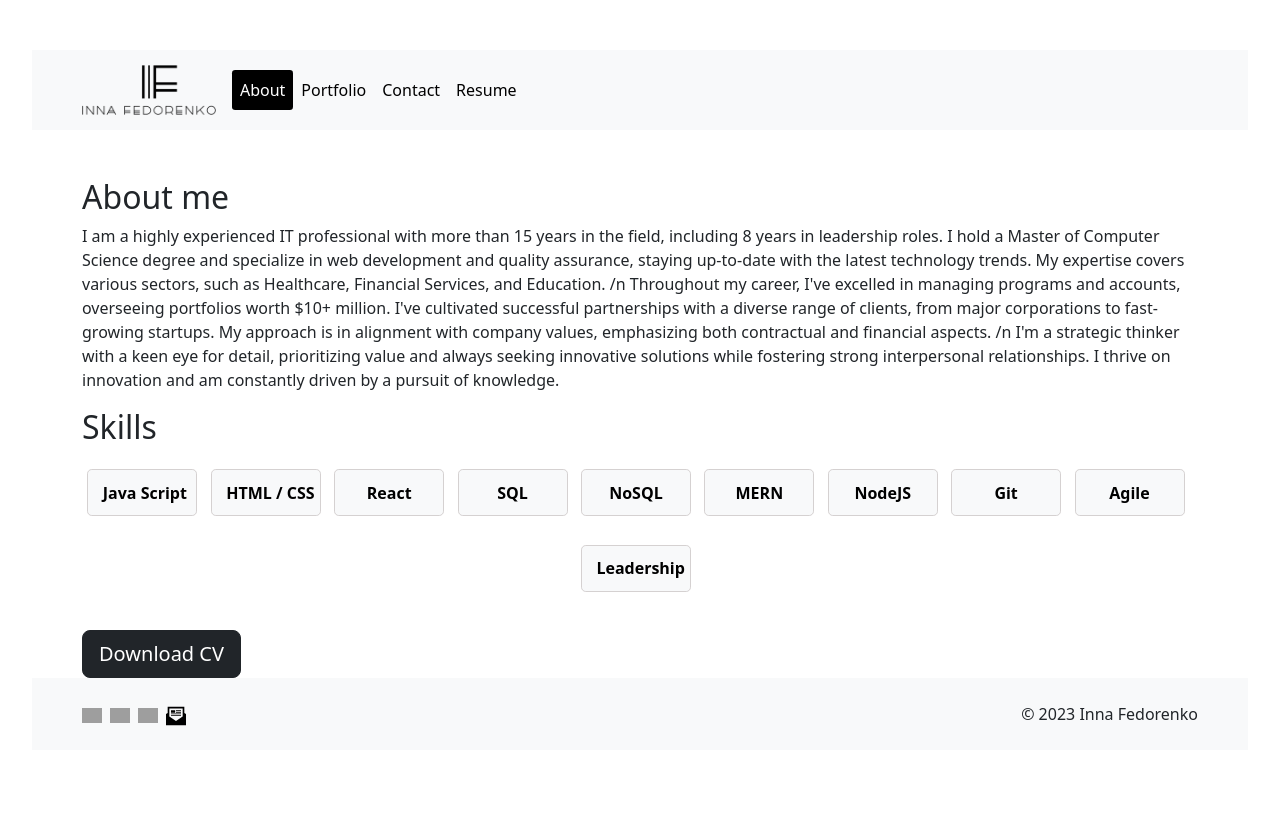
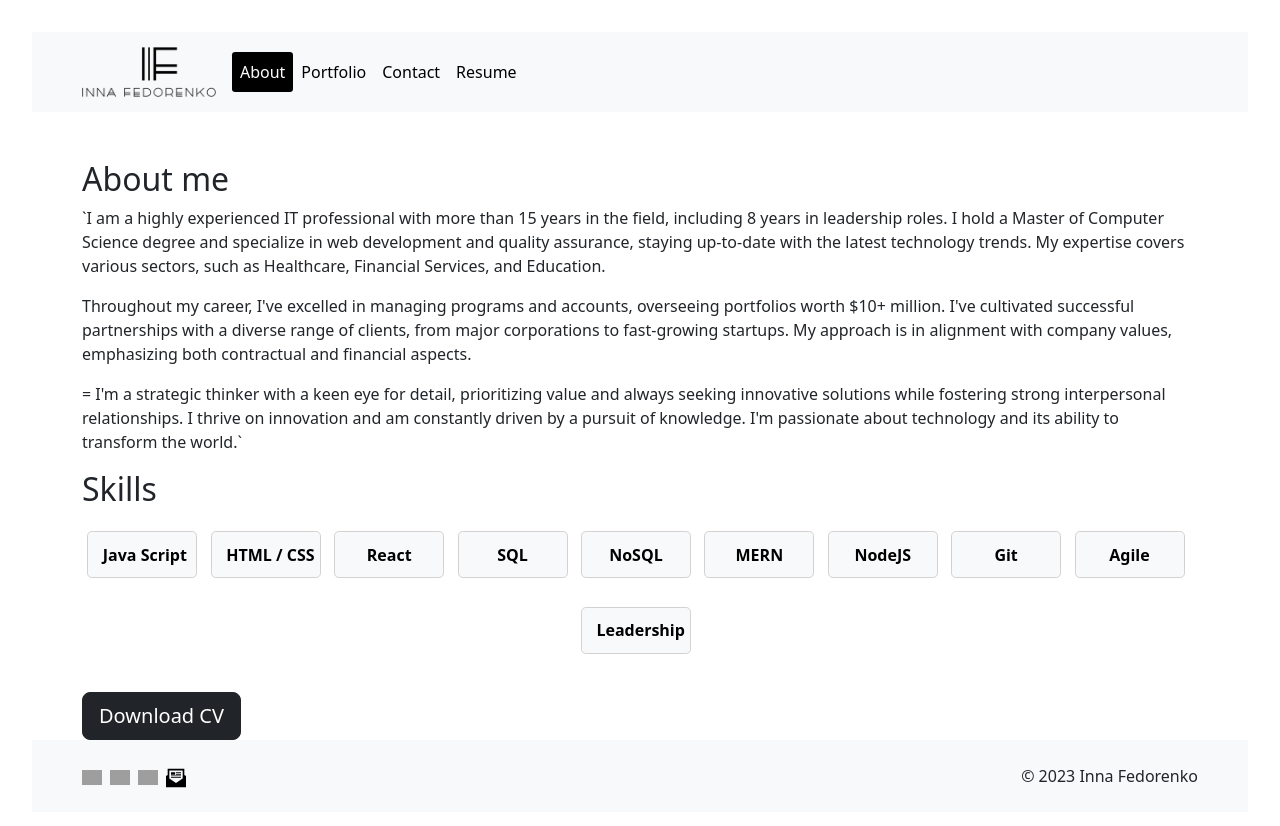
Before and after one commit to InnaFedorenko/if_portfolio_react, a React (Vite) app: page /resume in a window 1280 px wide. Shown: the top 826 px of the page. Before the commit the page ends 800 px from the top, so only its background shows below. Built offline with nearby package versions, Linux system fonts and the light colour scheme; grey boxes are pictures that could not be loaded.

Commit message:
small fixes

```diff
--- a/src/components/Skills.jsx
+++ b/src/components/Skills.jsx
@@ -9,12 +9,13 @@ export default function Skills() {
     <div>
       <h2>About me</h2>
       <p className="text-gray-800 mb-8">
-        I am a highly experienced IT professional with more than 15 years in the field, including 8 years in leadership roles. I hold a Master of Computer Science degree and specialize in web development and quality assurance, staying up-to-date with the latest technology trends. My expertise covers various sectors, such as Healthcare, Financial Services, and Education. /n
-
+       `I am a highly experienced IT professional with more than 15 years in the field, including 8 years in leadership roles. I hold a Master of Computer Science degree and specialize in web development and quality assurance, staying up-to-date with the latest technology trends. My expertise covers various sectors, such as Healthcare, Financial Services, and Education.
+      </p>
+      <p className="text-gray-800 mb-8">
         Throughout my career, I've excelled in managing programs and accounts, overseeing portfolios worth $10+ million. I've cultivated successful partnerships with a diverse range of clients, from major corporations to fast-growing startups. My approach is in alignment with company values, emphasizing both contractual and financial aspects.
-        /n
-
-        I'm a strategic thinker with a keen eye for detail, prioritizing value and always seeking innovative solutions while fostering strong interpersonal relationships. I thrive on innovation and am constantly driven by a pursuit of knowledge.
+      </p>
+      <p className="text-gray-800 mb-8">=
+        I'm a strategic thinker with a keen eye for detail, prioritizing value and always seeking innovative solutions while fostering strong interpersonal relationships. I thrive on innovation and am constantly driven by a pursuit of knowledge. I'm passionate about technology and its ability to transform the world.`
       </p>
       <h2>Skills</h2>
       <div className="mb-4 skills ">
```
